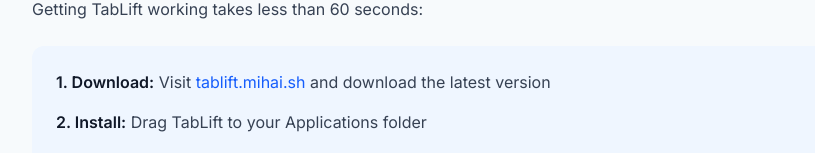
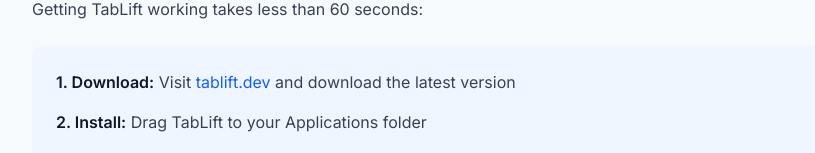
Before and after one commit to turtle-key/TabLift, a SvelteKit app in the folder website/: page /blog/macos-minimized-windows-cmd-tab-simple-fix in a window 1280 px wide. Shown: the part 2192-2345 px from the top of the page, without its empty margins (176-991 px from the left). Built offline with nearby package versions, Linux system fonts and the light colour scheme.

Commit message:
Modified website to point to the new tablift.dev domain

```diff
--- a/website/package.json
+++ b/website/package.json
@@ -10,7 +10,7 @@
 		"prepare": "svelte-kit sync || echo ''",
 		"check": "svelte-kit sync && svelte-check --tsconfig ./tsconfig.json",
 		"check:watch": "svelte-kit sync && svelte-check --tsconfig ./tsconfig.json --watch",
-		"deploy": "cp /Users/mihai-edi/Projects/TabLift/Updates/appcast.xml build/ && touch build/.nojekyll && echo 'tablift.mihai.sh' > build/CNAME && cp /Users/mihai-edi/Projects/TabLift/Updates/sitemap.xml build/ && gh-pages -d build --dotfiles"
+		"deploy": "cp /Users/mihai-edi/Projects/TabLift/Updates/appcast.xml build/ && touch build/.nojekyll && echo 'tablift.dev' > build/CNAME && cp /Users/mihai-edi/Projects/TabLift/Updates/sitemap.xml build/ && gh-pages -d build --dotfiles"
 	},
 	"devDependencies": {
 		"@sveltejs/adapter-auto": "^6.0.0",
--- a/website/src/routes/+layout.svelte
+++ b/website/src/routes/+layout.svelte
@@ -119,18 +119,18 @@
   <link rel="preconnect" href="https://fonts.gstatic.com" crossorigin="anonymous">
   <link href="https://fonts.googleapis.com/css2?family=Inter:wght@400;600;800&display=swap" rel="stylesheet" />
   <link href="https://fonts.googleapis.com/css2?family=Material+Symbols+Rounded&display=swap" rel="stylesheet" />
-  <meta property="og:url" content="https://tablift.mihai.sh">
+  <meta property="og:url" content="https://tablift.dev">
   <meta property="og:type" content="website">
   <meta property="og:title" content="TabLift — Makes ⌘+Tab work the way it should — minimized windows included">
   <meta property="og:description" content="TabLift is a lightweight macOS utility that restores minimized apps instantly when switching with ⌘+Tab. By default, macOS ignores minimized windows unless you hold the Option key. TabLift fixes this behavior, making app switching intuitive and seamless — no extra keys needed.">
-  <meta property="og:image" content="https://bucket.mihai.sh/banner.png">
+  <meta property="og:image" content="https://bucket.tablift.dev/banner.png">
   <meta property="og:site_name" content="TabLift">
   <meta name="twitter:card" content="summary_large_image">
-  <meta property="twitter:domain" content="tablift.mihai.sh">
-  <meta property="twitter:url" content="https://tablift.mihai.sh">
+  <meta property="twitter:domain" content="tablift.dev">
+  <meta property="twitter:url" content="https://tablift.dev">
   <meta name="twitter:title" content="TabLift — Makes ⌘+Tab work the way it should — minimized windows included">
   <meta name="twitter:description" content="TabLift is a lightweight macOS utility that restores minimized apps instantly when switching with ⌘+Tab. By default, macOS ignores minimized windows unless you hold the Option key. TabLift fixes this behavior, making app switching intuitive and seamless — no extra keys needed.">
-  <meta name="twitter:image" content="https://bucket.mihai.sh/banner.png">
+  <meta name="twitter:image" content="https://bucket.tablift.dev/banner.png">
   <script type="application/ld+json">
   {
     "@context": "https://schema.org",
@@ -173,7 +173,7 @@
           onclick={closeMenu}
         >
           <img
-            src="https://bucket.mihai.sh/app-icon-168.webp"
+            src="https://bucket.tablift.dev/app-icon-168.webp"
             alt="TabLift icon"
             class="logo-image"
           >
--- a/website/src/routes/+page.svelte
+++ b/website/src/routes/+page.svelte
@@ -2,8 +2,8 @@
   import { run } from 'svelte/legacy';
 
   let tonOn = $state(true);
-  const VIDEO_WITH = "https://bucket.mihai.sh/with.mp4";
-  const VIDEO_WITHOUT = "https://bucket.mihai.sh/without.mp4";
+  const VIDEO_WITH = "https://bucket.tablift.dev/with.mp4";
+  const VIDEO_WITHOUT = "https://bucket.tablift.dev/without.mp4";
   let videoSrc = $state(VIDEO_WITH);
   run(() => {
     videoSrc = tonOn ? VIDEO_WITH : VIDEO_WITHOUT;
@@ -18,14 +18,14 @@
 <svelte:head>
   <title>TabLift – Fix ⌘+Tab for Minimized Mac Windows | Boost Productivity</title>
   <meta name="description" content="TabLift restores proper ⌘+Tab behavior on macOS, including minimized windows. Improve your Mac workflow and switch apps seamlessly." />
-  <link rel="canonical" href="https://tablift.mihai.sh/" />
+  <link rel="canonical" href="https://tablift.dev/" />
 </svelte:head>
 
 <main class="min-h-screen bg-[#f7fafc] dark:bg-[#18181c] flex flex-col items-center font-sans pt-[90px]">
   <div class="w-full max-w-4xl mx-auto px-4">
     <img
-      src="https://bucket.mihai.sh/app-icon-168.webp"
-      srcset="https://bucket.mihai.sh/app-icon-168.webp 168w, https://bucket.mihai.sh/app-icon-336.webp 336w"
+      src="https://bucket.tablift.dev/app-icon-168.webp"
+      srcset="https://bucket.tablift.dev/app-icon-168.webp 168w, https://bucket.tablift.dev/app-icon-336.webp 336w"
       sizes="(max-width: 400px) 50vw, 168px"
       alt="TabLift Icon"
       class="mx-auto mt-12 mb-8 w-[168px] h-[168px] rounded-3xl shadow"
@@ -70,8 +70,8 @@
     <div class="video-container relative flex justify-center items-center mb-20 w-full">
       <div class="macbook-mockup relative">
         <img
-          src="https://bucket.mihai.sh/macbook-380.webp"
-          srcset="https://bucket.mihai.sh/macbook-380.webp 380w, https://bucket.mihai.sh/macbook-760.webp 760w, https://bucket.mihai.sh/macbook-1200.webp 1200w"
+          src="https://bucket.tablift.dev/macbook-380.webp"
+          srcset="https://bucket.tablift.dev/macbook-380.webp 380w, https://bucket.tablift.dev/macbook-760.webp 760w, https://bucket.tablift.dev/macbook-1200.webp 1200w"
           sizes="(max-width: 600px) 90vw, (max-width: 1200px) 760px, 1200px"
           alt="macOS screenshot"
           width="380"
--- a/website/src/routes/blog/+page.svelte
+++ b/website/src/routes/blog/+page.svelte
@@ -32,17 +32,17 @@
   <meta name="description" content="Discover expert tips for improving macOS productivity, fixing ⌘+Tab behavior, and optimizing your Mac workflow with TabLift and other solutions." />
   <meta property="og:title" content="TabLift Blog – macOS Productivity Tips & Solutions" />
   <meta property="og:description" content="Expert guides on fixing macOS ⌘+Tab behavior, improving productivity, and optimizing your Mac workflow." />
-  <meta property="og:url" content="https://tablift.mihai.sh/blog" />
+  <meta property="og:url" content="https://tablift.dev/blog" />
   <meta name="twitter:title" content="TabLift Blog – macOS Productivity Tips" />
   <meta name="twitter:description" content="Expert guides on fixing macOS ⌘+Tab behavior and improving productivity." />
-  <link rel="canonical" href="https://tablift.mihai.sh/blog" />
+  <link rel="canonical" href="https://tablift.dev/blog" />
   <script type="application/ld+json">
   {
     "@context": "https://schema.org",
     "@type": "Blog",
     "name": "TabLift Blog",
     "description": "Expert tips and solutions for macOS productivity and app switching",
-    "url": "https://tablift.mihai.sh/blog",
+    "url": "https://tablift.dev/blog",
     "publisher": {
       "@type": "Person",
       "name": "Mihai-Eduard Ghețu"
--- a/website/src/routes/blog/fix-cmd-tab-minimized-windows-macos/+page.svelte
+++ b/website/src/routes/blog/fix-cmd-tab-minimized-windows-macos/+page.svelte
@@ -9,13 +9,13 @@
   <!-- Open Graph -->
   <meta property="og:title" content="Fix ⌘+Tab on macOS to Include Minimized Windows - Complete Guide" />
   <meta property="og:description" content="Frustrated with macOS ⌘+Tab skipping minimized apps? Here's the definitive solution that makes app switching work like it should." />
-  <meta property="og:url" content="https://tablift.mihai.sh/blog/fix-cmd-tab-minimized-windows-macos" />
+  <meta property="og:url" content="https://tablift.dev/blog/fix-cmd-tab-minimized-windows-macos" />
   <meta property="og:type" content="article" />
 
   <!-- Twitter -->
   <meta name="twitter:title" content="Fix ⌘+Tab on macOS to Include Minimized Windows" />
   <meta name="twitter:description" content="Stop missing minimized apps when switching with ⌘+Tab. Here's the simple fix that changes everything." />
-  <link rel="canonical" href="https://tablift.mihai.sh/blog/fix-cmd-tab-minimized-windows-macos" />
+  <link rel="canonical" href="https://tablift.dev/blog/fix-cmd-tab-minimized-windows-macos" />
   <!-- Article Schema -->
   <script type="application/ld+json">
   {
@@ -39,7 +39,7 @@
     "dateModified": "2025-07-29",
     "mainEntityOfPage": {
       "@type": "WebPage",
-      "@id": "https://tablift.mihai.sh/blog/fix-cmd-tab-minimized-windows-macos"
+      "@id": "https://tablift.dev/blog/fix-cmd-tab-minimized-windows-macos"
     }
   }
   </script>
@@ -146,7 +146,7 @@
         <li class="flex items-start">
           <span class="bg-blue-600 text-white rounded-full w-8 h-8 flex items-center justify-center text-sm font-bold mr-4 mt-1 flex-shrink-0">1</span>
           <div class="text-gray-700 dark:text-gray-300">
-            <strong class="font-semibold text-gray-900 dark:text-gray-100">Download TabLift</strong> from the <a href="https://tablift.mihai.sh" class="text-blue-600 dark:text-blue-400 hover:underline">homepage</a>
+            <strong class="font-semibold text-gray-900 dark:text-gray-100">Download TabLift</strong> from the <a href="https://tablift.dev" class="text-blue-600 dark:text-blue-400 hover:underline">homepage</a>
           </div>
         </li>
         <li class="flex items-start">
--- a/website/src/routes/blog/macos-minimized-windows-cmd-tab-simple-fix/+page.svelte
+++ b/website/src/routes/blog/macos-minimized-windows-cmd-tab-simple-fix/+page.svelte
@@ -5,11 +5,11 @@
 <svelte:head>
   <title>TabLift: macOS Skips Minimized Windows in ⌘+Tab – Here's a Simple Fix | TabLift</title>
   <meta name="description" content="macOS excludes minimized apps from the ⌘+Tab switcher by default. Discover how TabLift automatically restores them for a more consistent and productive workflow." />
-  <link rel="canonical" href="https://tablift.mihai.sh/blog/macos-minimized-windows-cmd-tab-simple-fix" />
+  <link rel="canonical" href="https://tablift.dev/blog/macos-minimized-windows-cmd-tab-simple-fix" />
   <!-- Open Graph -->
   <meta property="og:title" content="macOS Skips Minimized Windows in ⌘+Tab – Simple Fix Available" />
   <meta property="og:description" content="Stop losing track of minimized apps in macOS. This simple solution makes ⌘+Tab work consistently with all your open applications." />
-  <meta property="og:url" content="https://tablift.mihai.sh/blog/macos-minimized-windows-cmd-tab-simple-fix" />
+  <meta property="og:url" content="https://tablift.dev/blog/macos-minimized-windows-cmd-tab-simple-fix" />
   <meta property="og:type" content="article" />
 
   <!-- Twitter -->
@@ -39,7 +39,7 @@
     "dateModified": "2025-07-29",
     "mainEntityOfPage": {
       "@type": "WebPage",
-      "@id": "https://tablift.mihai.sh/blog/macos-minimized-windows-cmd-tab-simple-fix"
+      "@id": "https://tablift.dev/blog/macos-minimized-windows-cmd-tab-simple-fix"
     }
   }
   </script>
@@ -155,7 +155,7 @@
 
       <div class="bg-blue-50 dark:bg-blue-900/20 rounded-xl p-6 mb-8">
         <ol class="space-y-4">
-          <li class="text-gray-700 dark:text-gray-300"><strong class="font-semibold text-gray-900 dark:text-gray-100">1. Download:</strong> Visit <a href="https://tablift.mihai.sh" class="text-blue-600 dark:text-blue-400 hover:underline">tablift.mihai.sh</a> and download the latest version</li>
+          <li class="text-gray-700 dark:text-gray-300"><strong class="font-semibold text-gray-900 dark:text-gray-100">1. Download:</strong> Visit <a href="https://tablift.dev" class="text-blue-600 dark:text-blue-400 hover:underline">tablift.dev</a> and download the latest version</li>
           <li class="text-gray-700 dark:text-gray-300"><strong class="font-semibold text-gray-900 dark:text-gray-100">2. Install:</strong> Drag TabLift to your Applications folder</li>
           <li class="text-gray-700 dark:text-gray-300"><strong class="font-semibold text-gray-900 dark:text-gray-100">3. Launch:</strong> Open TabLift and grant accessibility permissions when prompted</li>
           <li class="text-gray-700 dark:text-gray-300"><strong class="font-semibold text-gray-900 dark:text-gray-100">4. Use:</strong> Start using ⌘+Tab normally – minimized apps will now be included automatically</li>
--- a/website/src/routes/faq/+page.svelte
+++ b/website/src/routes/faq/+page.svelte
@@ -4,7 +4,7 @@
 <svelte:head>
   <title>TabLift FAQ – Answers to Common Questions</title>
   <meta name="description" content="Find answers to frequently asked questions about TabLift, the macOS utility that makes switching between apps with ⌘+Tab more intuitive by including minimized windows." />
-  <link rel="canonical" href="https://tablift.mihai.sh/faq" />
+  <link rel="canonical" href="https://tablift.dev/faq" />
 </svelte:head>
 <main class="min-h-screen bg-[#f7fafc] dark:bg-[#18181c] flex flex-col items-center font-sans pt-[90px]">
   <div class="w-full max-w-4xl mx-auto px-4 text-gray-900 dark:text-gray-100">
--- a/website/src/routes/privacypolicy/+page.svelte
+++ b/website/src/routes/privacypolicy/+page.svelte
@@ -1,7 +1,7 @@
 <svelte:head>
   <title>TabLift Privacy Policy – How We Protect Your Data</title>
   <meta name="description" content="Learn how TabLift handles your data and privacy. Read our privacy policy to understand what information is collected, how it is used, and how your privacy is protected." />
-  <link rel="canonical" href="https://tablift.mihai.sh/privacypolicy" />
+  <link rel="canonical" href="https://tablift.dev/privacypolicy" />
 </svelte:head>
 <main class="min-h-screen bg-[#f7fafc] dark:bg-[#18181c] flex flex-col items-center font-sans pt-[90px]">
   <div class="w-full max-w-4xl mx-auto px-4 text-gray-900 dark:text-gray-100">
```
